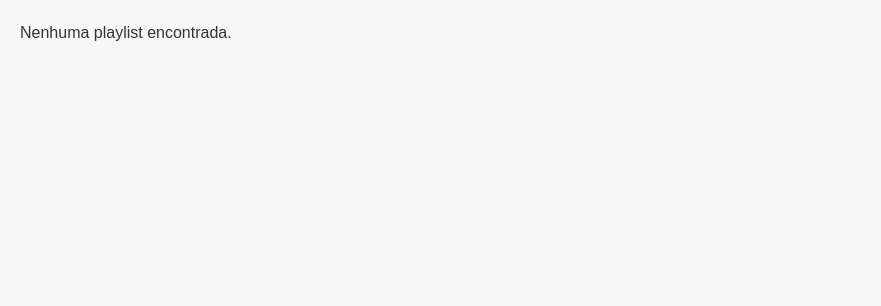
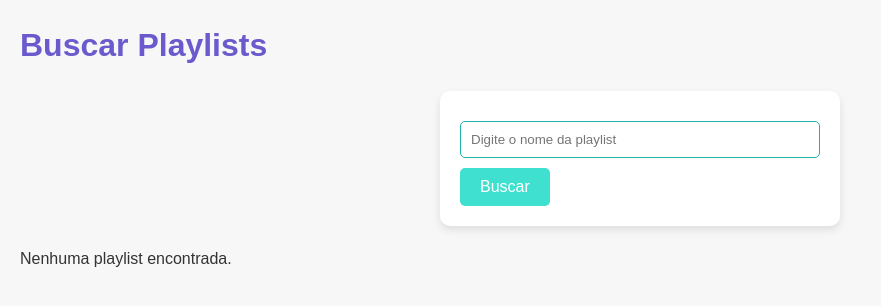
Before and after one commit to VanessaBicarioMassi/spoticry2.0, a React (Create React App) app: page /playlists/search in a window 1280 px wide. Shown: the top 306 px of the page, without its empty margins (0-881 px from the left). Built offline with nearby package versions, Linux system fonts and the light colour scheme.

Commit message:
Implementacao do endpoint de Pesquisar playlist e correcao de erros

```diff
--- a/src/App.js
+++ b/src/App.js
@@ -4,6 +4,7 @@ import CreatePlaylistPage from "./pages/CreatePlaylistPage";
 import LoginPage from "./pages/LoginPage";
 import LoginLocalPage from "./pages/LoginLocalPage";
 import PlaylistPage from "./pages/PlaylistPage";
+import SearchPlaylistPage from "./pages/SearchPlaylistPage";
 import GlobalStyle from "./styles/GlobalStyle";
 
 const App = () => {
@@ -15,8 +16,9 @@ const App = () => {
           <Route path="/login" element={<LoginPage />} />
           <Route path="/login-local" element={<LoginLocalPage />} />
           <Route path="/create-playlist" element={<CreatePlaylistPage />} />
-          <Route path="/playlists" element={<PlaylistPage />} /> {/* Listar todas */}
-          <Route path="/playlists/:id" element={<PlaylistPage />} /> {/* Detalhes */}
+          <Route path="/playlists" element={<PlaylistPage />} />
+          <Route path="/playlists/search" element={<SearchPlaylistPage />} />
+          <Route path="/playlists/:id" element={<PlaylistPage />} />
         </Routes>
       </Router>
     </>
--- /dev/null
+++ b/src/components/PlaylistList.js
@@ -0,0 +1,47 @@
+import React from "react";
+import styled from "styled-components";
+
+const PlaylistContainer = styled.div`
+  display: flex;
+  flex-wrap: wrap;
+  gap: 20px;
+  justify-content: center;
+`;
+
+const PlaylistCard = styled.div`
+  background: var(--branco);
+  border: 1px solid var(--turquesa);
+  border-radius: 10px;
+  padding: 20px;
+  width: 300px;
+  text-align: center;
+  box-shadow: 0 4px 8px rgba(0, 0, 0, 0.1);
+
+  h3 {
+    color: var(--turquesa);
+    margin-bottom: 10px;
+  }
+
+  p {
+    color: var(--cinza-escuro);
+  }
+`;
+
+const PlaylistList = ({ playlists }) => {
+  if (!playlists || playlists.length === 0) {
+    return <p>Nenhuma playlist encontrada.</p>;
+  }
+
+  return (
+    <PlaylistContainer>
+      {playlists.map((playlist) => (
+        <PlaylistCard key={playlist.id}>
+          <h3>{playlist.name}</h3>
+          <p>{playlist.description}</p>
+        </PlaylistCard>
+      ))}
+    </PlaylistContainer>
+  );
+};
+
+export default PlaylistList;
--- /dev/null
+++ b/src/components/SearchForm.js
@@ -0,0 +1,32 @@
+import React, { useState } from "react";
+import styled from "styled-components";
+
+const FormContainer = styled.div`
+  margin: 20px auto;
+  max-width: 400px;
+`;
+
+const SearchForm = ({ onSearch }) => {
+  const [searchTerm, setSearchTerm] = useState("");
+
+  const handleSubmit = (e) => {
+    e.preventDefault();
+    onSearch(searchTerm);
+  };
+
+  return (
+    <FormContainer>
+      <form onSubmit={handleSubmit}>
+        <input
+          type="text"
+          placeholder="Digite o nome da playlist"
+          value={searchTerm}
+          onChange={(e) => setSearchTerm(e.target.value)}
+        />
+        <button type="submit">Buscar</button>
+      </form>
+    </FormContainer>
+  );
+};
+
+export default SearchForm;
--- a/src/pages/PlaylistPage.js
+++ b/src/pages/PlaylistPage.js
@@ -1,47 +1,54 @@
-import React from "react";
-import styled from "styled-components";
+import React, { useEffect, useState } from "react";
+import { useParams } from "react-router-dom";
+import { getAllPlaylists, getPlaylistById } from "../services/playlistServices";
+import PlaylistList from "../components/PlaylistList";
 
-const PlaylistContainer = styled.div`
-  display: flex;
-  flex-wrap: wrap;
-  gap: 20px;
-  justify-content: center;
-`;
+const PlaylistPage = () => {
+  const { id } = useParams();
+  const [playlists, setPlaylists] = useState([]);
+  const [playlistDetails, setPlaylistDetails] = useState(null);
+  const [error, setError] = useState(null);
 
-const PlaylistCard = styled.div`
-  background: var(--branco);
-  border: 1px solid var(--turquesa);
-  border-radius: 10px;
-  padding: 20px;
-  width: 300px;
-  text-align: center;
-  box-shadow: 0 4px 8px rgba(0, 0, 0, 0.1);
+  useEffect(() => {
+    const fetchPlaylists = async () => {
+      try {
+        const data = id
+          ? await getPlaylistById(id)
+          : await getAllPlaylists();
+        id ? setPlaylistDetails(data) : setPlaylists(data);
+        setError(null);
+      } catch (err) {
+        setError(err.message || "Erro ao carregar playlists");
+      }
+    };
 
-  h3 {
-    color: var(--turquesa);
-    margin-bottom: 10px;
+    fetchPlaylists();
+  }, [id]);
+
+  if (error) {
+    return <p style={{ color: "red" }}>{error}</p>;
   }
 
-  p {
-    color: var(--cinza-escuro);
-  }
-`;
-
-const PlaylistList = ({ playlists }) => {
-  if (!playlists || playlists.length === 0) {
-    return <p>Nenhuma playlist encontrada.</p>;
+  if (id && playlistDetails) {
+    return (
+      <div>
+        <h1>{playlistDetails.name}</h1>
+        <p>{playlistDetails.description}</p>
+        <ul>
+          {playlistDetails.tracks.map((track) => (
+            <li key={track.id}>{track.name}</li>
+          ))}
+        </ul>
+      </div>
+    );
   }
 
   return (
-    <PlaylistContainer>
-      {playlists.map((playlist) => (
-        <PlaylistCard key={playlist.id}>
-          <h3>{playlist.name}</h3>
-          <p>{playlist.description}</p>
-        </PlaylistCard>
-      ))}
-    </PlaylistContainer>
+    <div>
+      <h1>Todas as Playlists</h1>
+      <PlaylistList playlists={playlists} />
+    </div>
   );
 };
 
-export default PlaylistList;
+export default PlaylistPage;
--- /dev/null
+++ b/src/pages/SearchPlaylistPage.js
@@ -0,0 +1,30 @@
+import React, { useState } from "react";
+import { searchPlaylists } from "../services/playlistServices";
+import SearchForm from "../components/SearchForm";
+import PlaylistList from "../components/PlaylistList";
+
+const SearchPlaylistPage = () => {
+  const [playlists, setPlaylists] = useState([]);
+  const [error, setError] = useState(null);
+
+  const handleSearch = async (searchTerm) => {
+    try {
+      const data = await searchPlaylists(searchTerm);
+      setPlaylists(data);
+      setError(null);
+    } catch (err) {
+      setError(err.message || "Erro ao buscar playlists");
+    }
+  };
+
+  return (
+    <div>
+      <h1>Buscar Playlists</h1>
+      <SearchForm onSearch={handleSearch} />
+      {error && <p style={{ color: "red" }}>{error}</p>}
+      <PlaylistList playlists={playlists} />
+    </div>
+  );
+};
+
+export default SearchPlaylistPage;
--- a/src/services/playlistServices.js
+++ b/src/services/playlistServices.js
@@ -1,5 +1,6 @@
 import apiClient from "../utils/apiClient";
 
+// Criar Playlist
 export const createPlaylist = async (name, description, cover) => {
   try {
     const response = await apiClient.post("/playlists", {
@@ -13,6 +14,17 @@ export const createPlaylist = async (name, description, cover) => {
   }
 };
 
+// Obter todas as Playlists
+export const getAllPlaylists = async () => {
+  try {
+    const response = await apiClient.get("/playlists");
+    return response.data;
+  } catch (error) {
+    throw error.response?.data?.message || "Erro ao buscar as playlists";
+  }
+};
+
+// Obter Playlist por ID
 export const getPlaylistById = async (playlistId) => {
   try {
     const response = await apiClient.get(`/playlists/${playlistId}`);
@@ -22,11 +34,12 @@ export const getPlaylistById = async (playlistId) => {
   }
 };
 
-export const getAllPlaylists = async () => {
+// Buscar Playlists por termo
+export const searchPlaylists = async (searchTerm) => {
   try {
-    const response = await apiClient.get("/playlists");
+    const response = await apiClient.get(`/playlists/search?term=${searchTerm}`);
     return response.data;
   } catch (error) {
-    throw error.response?.data?.message || "Erro ao buscar as playlists";
+    throw error.response?.data?.message || "Erro ao buscar playlists";
   }
 };
```
